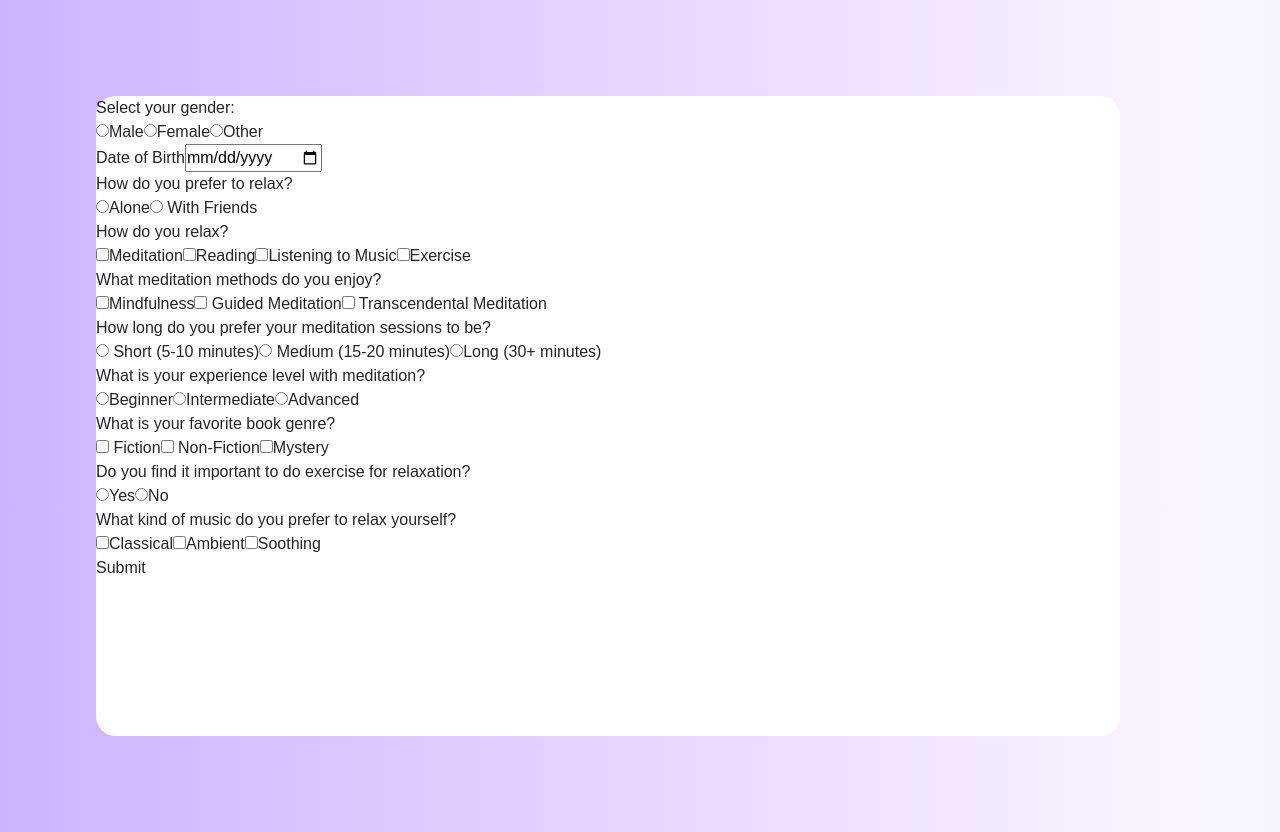
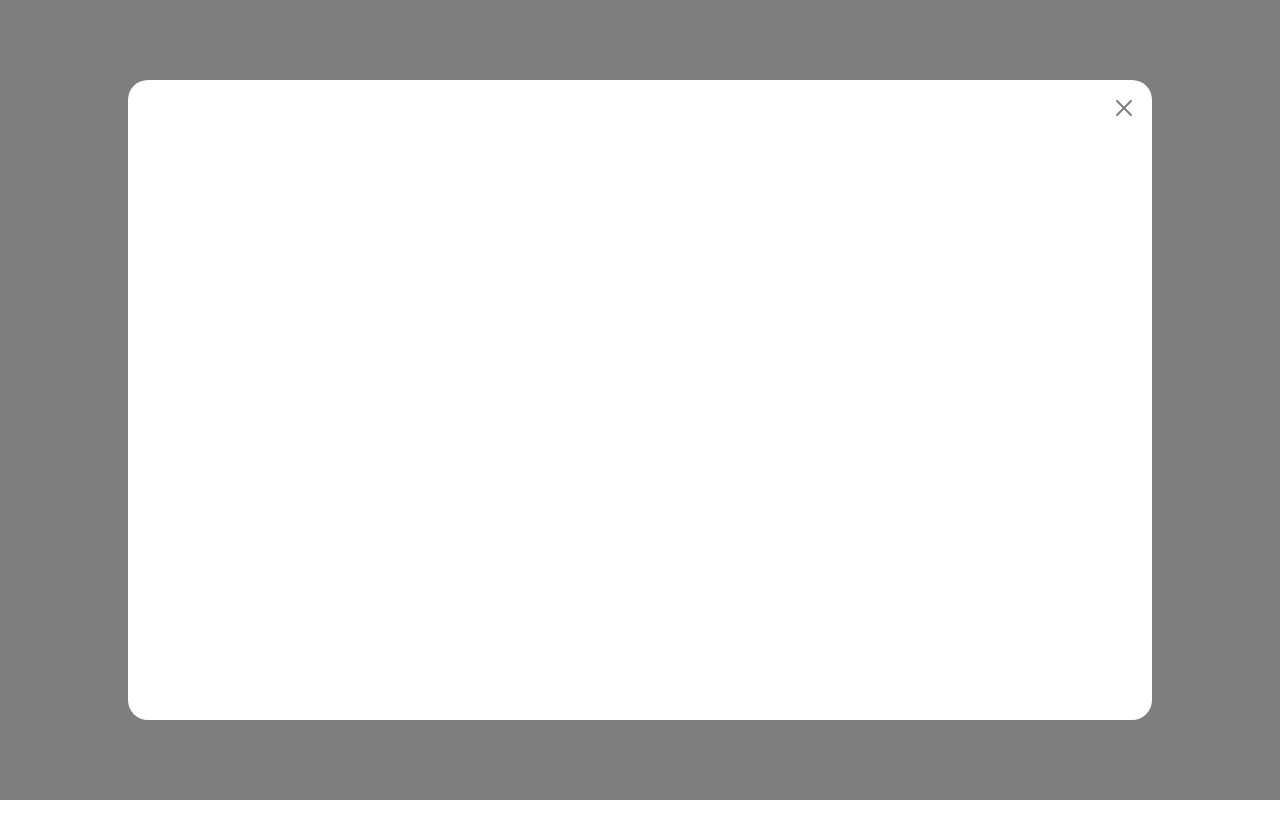
Before and after one commit to sirikisiva/Chillout_New, a React (Create React App) app in the folder Relaxapp/: page /UserInfo in a window 1280 px wide. After the commit the page ends 800 px from the top, so only its background shows below. Built offline with nearby package versions, Linux system fonts and the light colour scheme.

Commit message:
Update userinfo.jsx

```diff
--- a/Relaxapp/src/userinfo.jsx
+++ b/Relaxapp/src/userinfo.jsx
@@ -2,287 +2,21 @@ import React, { useState } from "react";
 import "./userinfo.css";
 import { useNavigate } from "react-router-dom";
 
-const UserInfo = () => {
-  const [gender, setGender] = useState("");
+const UserInfo = ({onClose}) => {
 
-  const handleGenderChange = (event) => {
-    setGender(event.target.value);
-  };
 
   return (
-    <div className="d-flex userinfo">
+    <div className="popup">
+       <div className="userinfo">
+      <div className="closeButton">
+      <button type="button" class="btn-close" aria-label="Close" onClick={onClose}></button>
+      </div>
       <form className="qnsForm">
-        <div>
-          <label className="labelText">Select your gender:</label>
-          <div className="d-flex">
-            <div>
-              <label>
-                <input
-                  type="radio"
-                  name="gender"
-                  value="male"
-                  checked={gender === "male"}
-                  onChange={handleGenderChange}
-                />
-                <span className="choices">Male</span>
-              </label>
-            </div>
 
-            <div className="mrgn">
-              <label>
-                <input
-                  type="radio"
-                  name="gender"
-                  value="female"
-                  checked={gender === "female"}
-                  onChange={handleGenderChange}
-                />
-                <span className="choices">Female</span>
-              </label>
-            </div>
 
-            <div className="mrgn">
-              <label>
-                <input
-                  type="radio"
-                  name="gender"
-                  value="other"
-                  checked={gender === "other"}
-                  onChange={handleGenderChange}
-                />
-                <span className="choices">Other</span>
-              </label>
-            </div>
-          </div>
-        </div>
-        <div className="qnsMargin">
-          <label className="labelText">Date of Birth </label>
-          <input type="date" name="dob" className="qnsinputField" />
-        </div>
-        <div className="qnsMargin">
-          <label className="labelText">How do you prefer to relax? </label>
-          <div className="d-flex">
-            <div>
-              <label>
-                <input type="radio" name="relaxationPreference" />
-                <span className="choices">Alone</span>
-              </label>
-            </div>
-            <div className="mrgn">
-              <label lassName="mrgn">
-                <input type="radio" name="relaxationPreference" />
-                <span className="choices"> With Friends</span>
-              </label>
-            </div>
-          </div>
-        </div>
-        <div className="qnsMargin">
-          <label className="labelText">How do you relax? </label>
-          <div className="d-flex">
-            <div>
-              {" "}
-              <label>
-                <input
-                  type="checkbox"
-                  name="relaxationMethod"
-                  value="meditation"
-                />
-                <span className="choices">Meditation</span>
-              </label>
-            </div>
-            <div className="mrgn">
-              {" "}
-              <label>
-                <input
-                  type="checkbox"
-                  name="relaxationMethod"
-                  value="reading"
-                />
-                <span className="choices">Reading</span>
-              </label>
-            </div>
-            <div className="mrgn">
-              {" "}
-              <label>
-                <input
-                  type="checkbox"
-                  name="relaxationMethod"
-                  value="listeningToMusic"
-                />
-                <span className="choices">Listening to Music</span>
-              </label>
-            </div>
-            <div className="mrgn">
-              {" "}
-              <label>
-                <input
-                  type="checkbox"
-                  name="relaxationMethod"
-                  value="exercise"
-                />
-                <span className="choices">Exercise</span>
-              </label>
-            </div>
-          </div>
-        </div>
-        <div className="qnsMargin">
-          <label className="labelText">
-            What meditation methods do you enjoy?
-          </label>
-          <div className="d-flex">
-            <div>
-              {" "}
-              <label>
-                <input type="checkbox" name="meditationMethods" />
-                <span className="choices">Mindfulness</span>
-              </label>
-            </div>
-            <div className="mrgn">
-              {" "}
-              <label>
-                <input type="checkbox" name="meditationMethods" />
-                <span className="choices"> Guided Meditation</span>
-              </label>
-            </div>
-            <div className="mrgn">
-              {" "}
-              <label>
-                <input type="checkbox" name="meditationMethods" />
-                <span className="choices"> Transcendental Meditation</span>
-              </label>
-            </div>
-          </div>
-        </div>
 
-        <div className="qnsMargin">
-          <label className="labelText">How long do you prefer your meditation sessions to be?</label>
-          <div className="d-flex">
-            <div>
-              {" "}
-              <label>
-                <input type="radio" name="preferredDuration" />
-                <span className="choices"> Short (5-10 minutes)</span>
-              </label>
-            </div>
-            <div className="mrgn">
-              {" "}
-              <label>
-                <input type="radio" name="preferredDuration" />
-                <span className="choices"> Medium (15-20 minutes)</span>
-              </label>
-            </div>
-            <div className="mrgn">
-              {" "}
-              <label>
-                <input type="radio" name="preferredDuration" />
-                <span className="choices">Long (30+ minutes)</span>
-              </label>
-            </div>
-          </div>
-        </div>
-
-        <div className="qnsMargin">
-          <label className="labelText">What is your experience level with meditation?</label>
-          <div className="d-flex">
-            <div>
-              {" "}
-              <label>
-                <input type="radio" name="experienceLevel" />
-                <span className="choices">Beginner</span>
-              </label>
-            </div>
-            <div className="mrgn">
-              {" "}
-              <label>
-                <input type="radio" name="experienceLevel" />
-                <span className="choices">Intermediate</span>
-              </label>
-            </div>
-            <div className="mrgn">
-              {" "}
-              <label>
-                <input type="radio" name="experienceLevel" />
-                <span className="choices">Advanced</span>
-              </label>
-            </div>
-          </div>
-        </div>
-
-        <div className="qnsMargin">
-          <label className="labelText">What is your favorite book genre?</label>
-          <div className="d-flex">
-            <div>
-              {" "}
-              <label>
-                <input type="checkbox" name="favoriteGenre" />
-                <span className="choices"> Fiction</span>
-              </label>
-            </div>
-            <div className="mrgn">
-              {" "}
-              <label>
-                <input type="checkbox" name="favoriteGenre" />
-                <span className="choices"> Non-Fiction</span>
-              </label>
-            </div>
-            <div className="mrgn">
-              {" "}
-              <label>
-                <input type="checkbox" name="favoriteGenre" />
-                <span className="choices">Mystery</span>
-              </label>
-            </div>
-          </div>
-        </div>
-
-        <div className="qnsMargin">
-          <label className="labelText">Do you find it important to do exercise for relaxation?</label>
-          <div className="d-flex">
-            <div>
-              <label>
-                <input type="radio" name="exerciseImportance" />
-                <span className="choices">Yes</span>
-              </label>
-            </div>
-            <div className="mrgn">
-              {" "}
-              <label>
-                <input type="radio" name="exerciseImportance" />
-                <span className="choices">No</span>
-              </label>
-            </div>
-          </div>
-        </div>
-        <div className="qnsMargin">
-          <label className="labelText"> What kind of music do you prefer to relax yourself? </label>
-          <div className="d-flex">
-            <div>
-              {" "}
-              <label>
-                <input type="checkbox" name="preferredMusic" />
-                <span className="choices">Classical</span>
-              </label>
-            </div>
-            <div className="mrgn">
-              {" "}
-              <label>
-                <input type="checkbox" name="preferredMusic" />
-                <span className="choices">Ambient</span>
-              </label>
-            </div>
-
-            <div className="mrgn">
-              {" "}
-              <label>
-                <input type="checkbox" name="preferredMusic" />
-                <span className="choices">Soothing</span>
-              </label>
-            </div>
-          </div>
-        </div>
-
-        <div>Submit</div>
       </form>
+    </div>
     </div>
   );
 };
```
